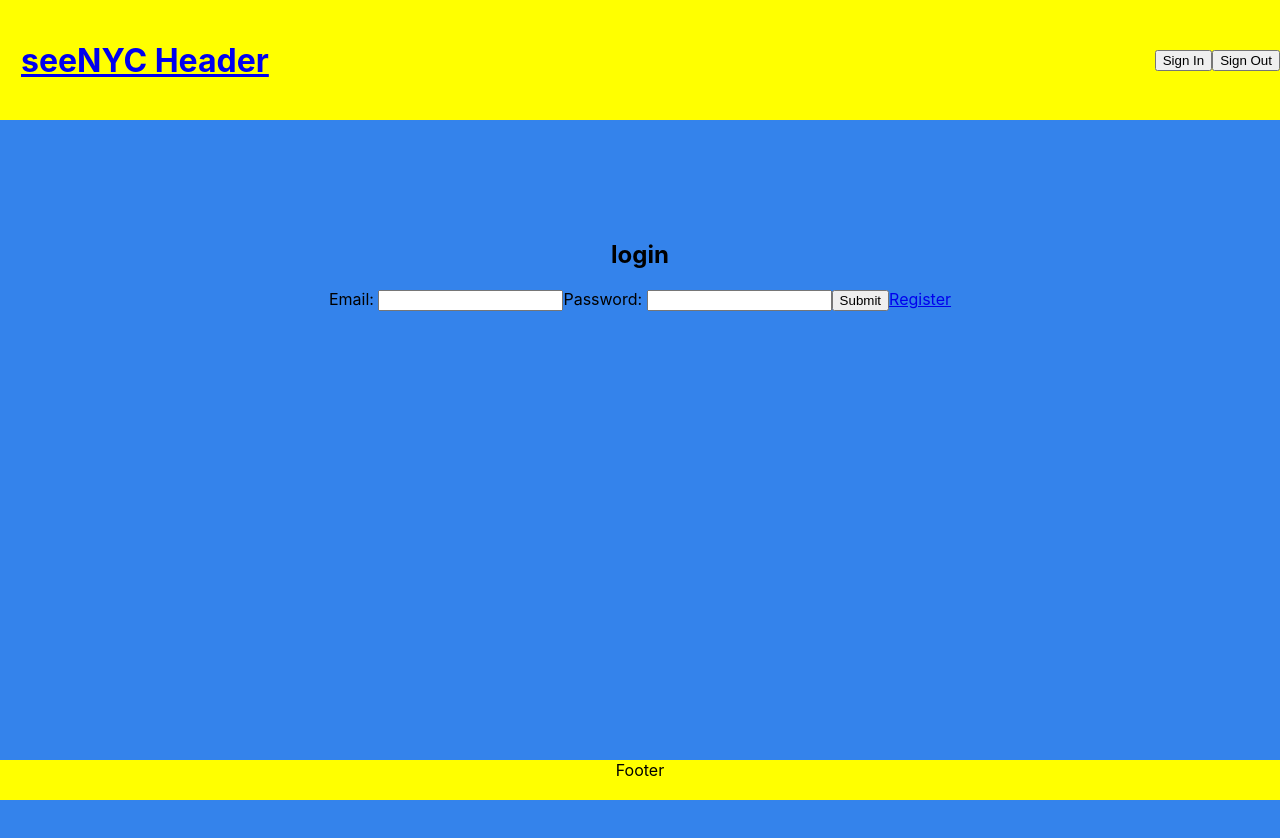
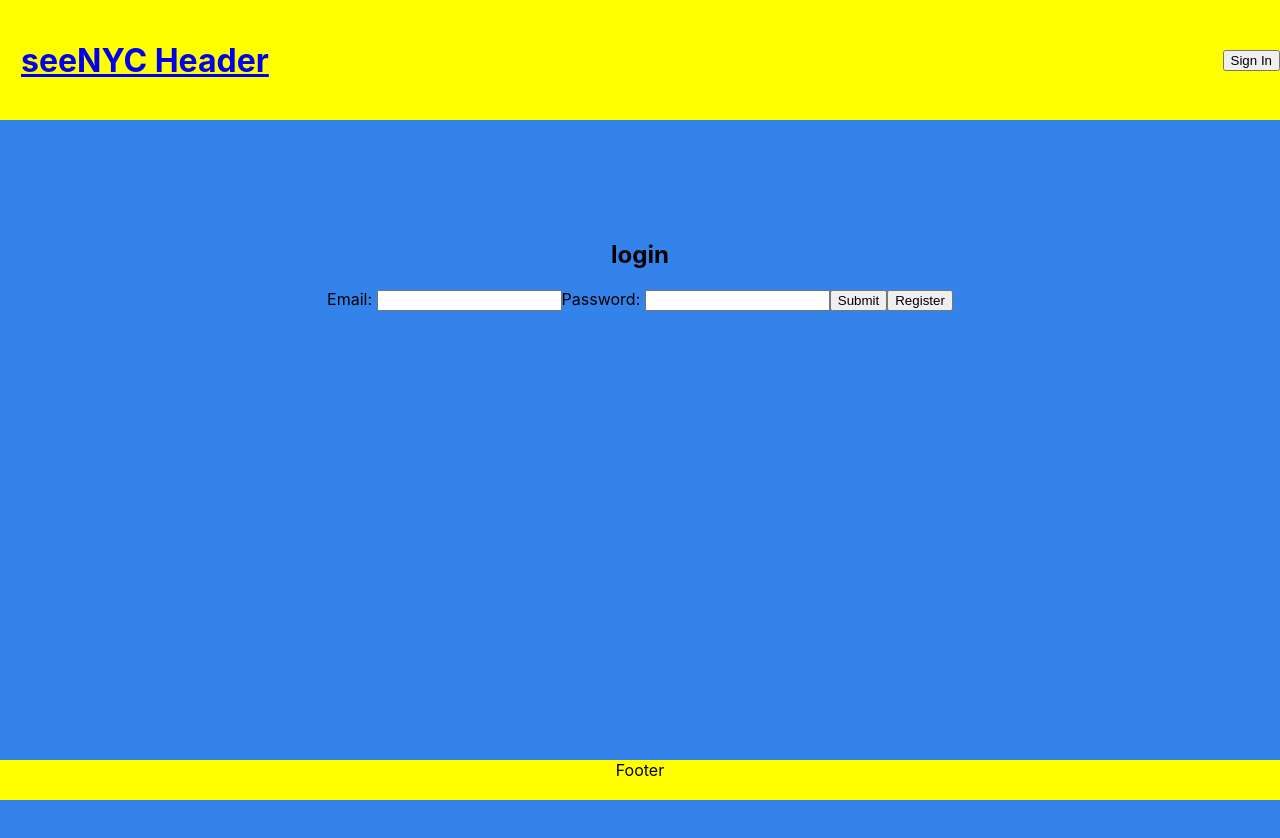
Before and after one commit to eloisebarrow/inside-nyc, a React (Create React App) app in the folder client/: page /login in a window 1280 px wide. Shown: the top 838 px of the page. Built offline with nearby package versions, Linux system fonts and the light colour scheme; no server answers.

Commit message:
Sign in/sign out functionality

```diff
--- a/client/src/App.js
+++ b/client/src/App.js
@@ -79,6 +79,7 @@ class App extends React.Component {
       <div className="App">
         <Header
           handleSignOut={this.handleSignOut}
+          currentUser={this.state.currentUser}
         />
         <Main
           sites={this.state.sites}
--- a/client/src/components/form.js
+++ b/client/src/components/form.js
@@ -43,7 +43,7 @@ const Form = props => {
         <button type="submit">Submit</button>
         {
           props.title === "login" && (
-            <Link to="/register">Register</Link>
+            <Link to="/register"><button>Register</button></Link>
           )
         }
       </form>
--- a/client/src/components/header.js
+++ b/client/src/components/header.js
@@ -8,10 +8,11 @@ function Header(props) {
         <h1>seeNYC Header</h1>
       </Link>
       <div>
-        <Link to="/login">
-          <button>Sign In</button>
-        </Link>
+      {props.currentUser ? (
         <button onClick={props.handleSignOut}>Sign Out</button>
+      ) : (
+        <Link to="/login"><button>Sign In</button></Link>
+      )}
       </div>
     </div>
   )
--- a/client/src/components/home.js
+++ b/client/src/components/home.js
@@ -2,9 +2,6 @@ import React from "react";
 import { Link } from 'react-router-dom'
 
 function Home(props) {
-
-
-  console.log(props);
   return (
     <div>
       <Link to="/bites">
@@ -13,9 +10,13 @@ function Home(props) {
       <Link to="/sites">
         <h3>SITES</h3>
       </Link>
+      {props.currentUser ? (
       <Link to='/favorites/user/:user_id'>
         <h3>FAVORITES</h3>
-      </Link>
+      </Link> ):( <Link to='/login'>
+        <h3>FAVORITES</h3>
+      </Link> )
+      }
     </div>
   )
 }
--- a/client/src/components/main.js
+++ b/client/src/components/main.js
@@ -5,7 +5,6 @@ import Destinations from './destinations';
 import { Route, Switch } from 'react-router-dom';
 
 function Main(props) {
-  console.log('main',props.bites);
   return (
     <div className="main">
       <Switch>
```
